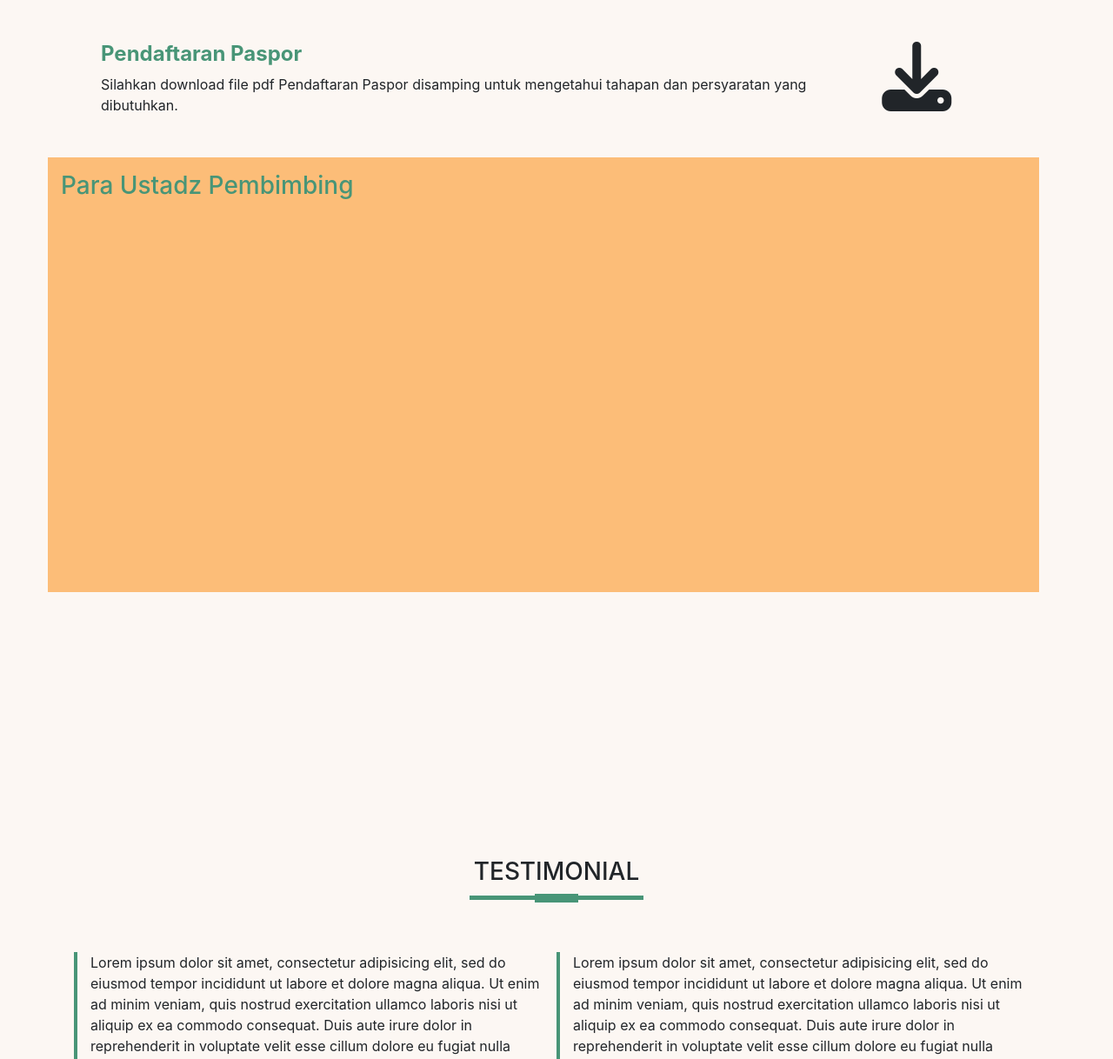
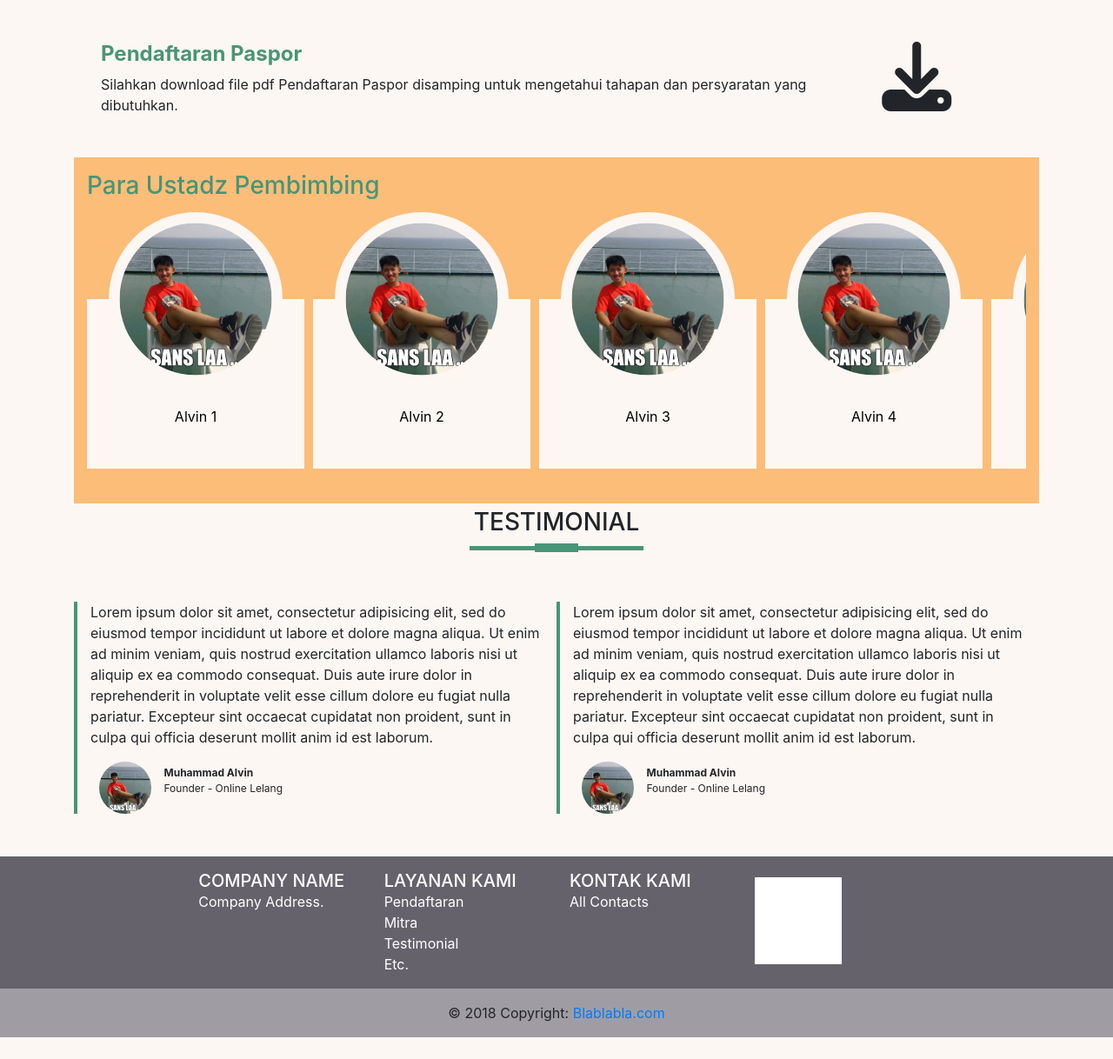
Before and after one commit to Sympathizee/website-kp, a CodeIgniter app: page /website-kp/umroh in a window 1280 px wide. Shown: the part 1319-2537 px from the top of the page at 87% size. After the commit the page ends 2512 px from the top, so only its background shows below. Run offline with CodeIgniter, Linux system fonts and the light colour scheme; some libraries are stand-ins or nearby versions.

Commit message:
Tweaking

```diff
--- a/application/views/Umroh.php
+++ b/application/views/Umroh.php
@@ -81,10 +81,7 @@
                 </div>
                 <!-- ///////////////////////////// SECTION USTADZ PEMBIMBING ////////////////////////////-->
                 <section class="UMBING">
-                  <div class="row p-0 m-0snap" style="background-color: rgb(252,247,243);width: 100%;height: 100vh;">
-                    <div class="container-fluid m-0 p-0">
-                      <div class="row" style="height: 80%">
-                        <div class="col py-3" style="background-color: rgb(252,189,120);height: 500px;">
+                        <div class="col py-3" style="background-color: rgb(252,189,120);">
                           <h3 style="color:rgb(72,149,119)">Para Ustadz Pembimbing</h3>
                           <div class="owl-carousel">
                             <div class="pembimbing-container">
@@ -109,9 +106,6 @@
                             </div>
                           </div>
                         </div>
-                      </div>
-                    </div>
-                  </div>
                 </section>
                 <!-- ///////////////////////////// SECTION TESTIMONIAL ////////////////////////////-->
                 <section class="testi">
@@ -168,4 +162,25 @@
       $("#umroh").removeClass("h-passive");
       $("#umroh").addClass("h-active");
     </script>
-    </html>
+    <!--OWL CAROUSEL-->
+    <script>
+      var owl = $('.owl-carousel');
+      owl.owlCarousel({
+          loop:true,
+          nav:false,
+          margin:10,
+          autoWidth:true,
+          autoplay:false,
+          autoplayTimeout: 3500,
+          autoplayHoverPause:true
+      })
+      owl.on('mousewheel', '.owl-stage', function(e){
+          if (e.deltaY>0) {
+              //owl.trigger('next.owl');
+          } else {
+              //owl.trigger('prev.owl');
+          }
+          //e.preventDefault();
+      });
+    </script>
+</html>
--- a/application/views/templates/navbar.php
+++ b/application/views/templates/navbar.php
@@ -6,7 +6,7 @@
     <div class="collapse navbar-collapse" id="navbarSupportedContent">
       <ul class="navbar-nav mr-auto" style="margin-left: 50%;
   transform: translateX(-50%);">
-        <li class="nav-item" id="beranda" style="margin-right: 5%;">
+        <li class="nav-item h-passive" id="beranda" style="margin-right: 5%;">
           <a class="nav-link t-white " href="<?=base_url()?>" style="color:white;">BERANDA </a>
         </li>
         <li class="nav-item h-passive" id="haji" style="margin-right: 5%;">
```
Also changed, not shown: application/views/home_view.php (+5 -3 lines).
